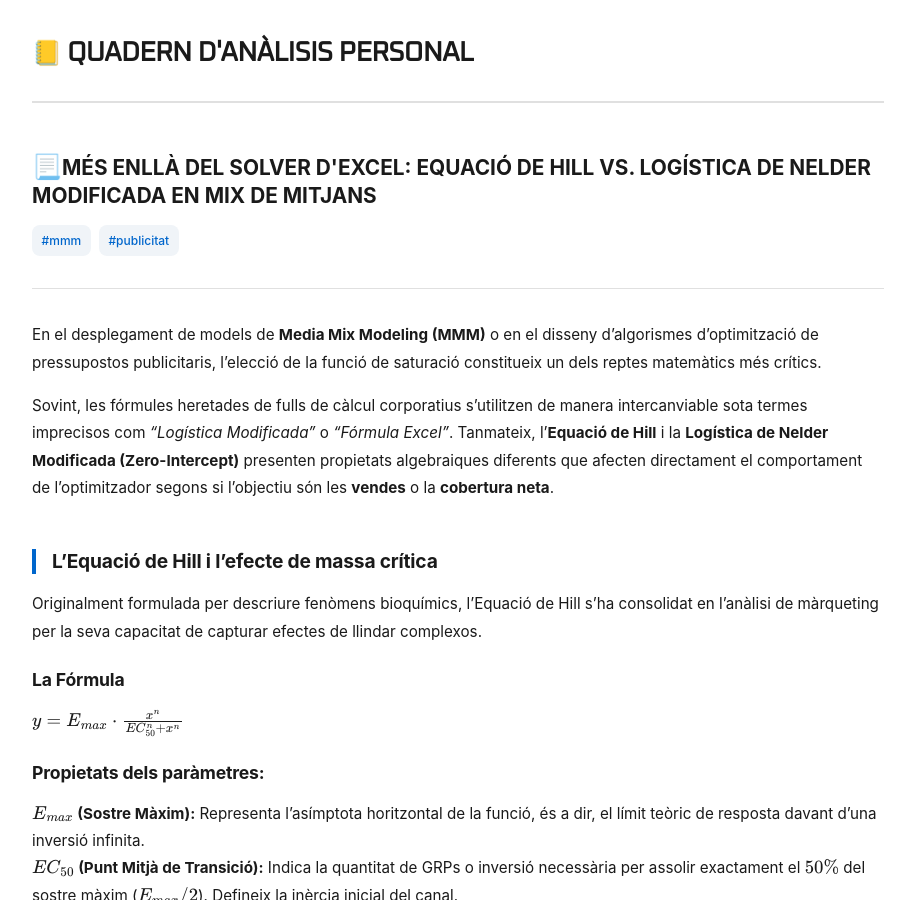
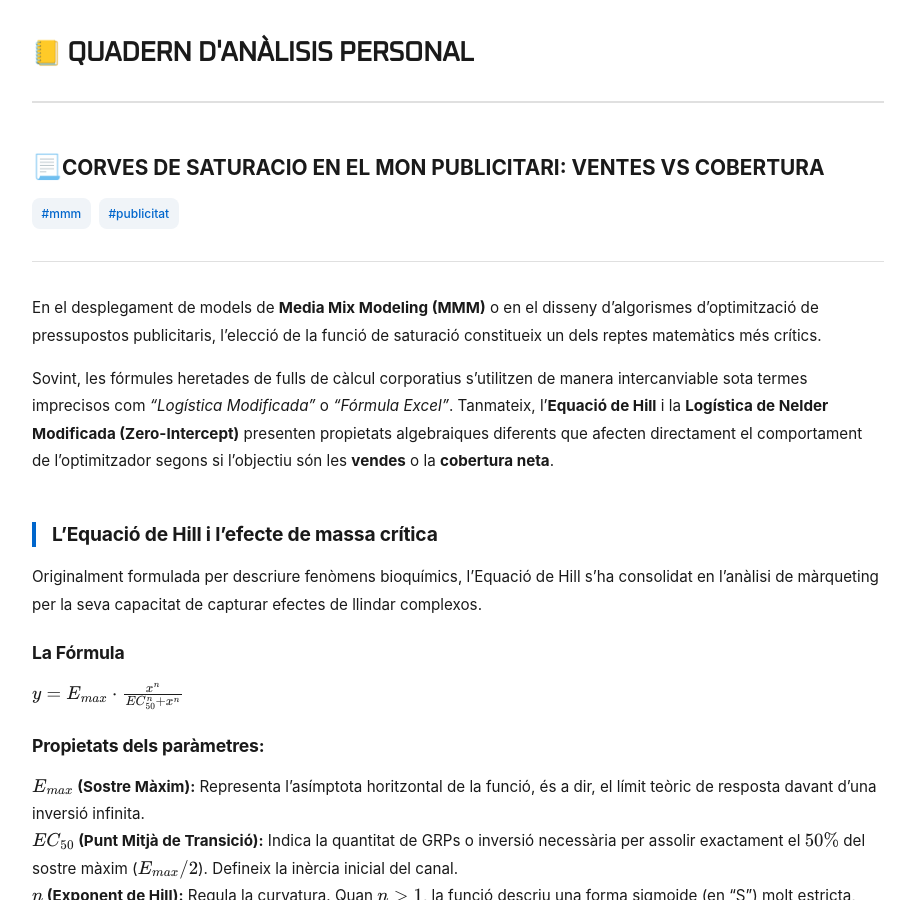
Before and after one commit to alberthr/alberthr.github.io, a Jekyll site: the page built from _posts/2011-04-23-logistica-nelder-hill.md, in a window 1280 px wide and 900 px high. Shown: the whole window, without its empty margins (182-1097 px from the left). Built offline with Jekyll 4.4.1, drawn with Linux system fonts in a browser that asks for light colours; comment, search, counter and statistics services are not loaded.

Commit message:
Update post title and excerpt for clarity

```diff
--- a/_posts/2011-04-23-logistica-nelder-hill.md
+++ b/_posts/2011-04-23-logistica-nelder-hill.md
@@ -1,6 +1,6 @@
 ---
 layout: post
-title: "Més enllà del Solver d'Excel: Equació de Hill vs. Logística de Nelder Modificada en Mix de Mitjans"
+title: "Corves de Saturacio en el mon publicitari: Ventes vs Cobertura"
 tags:
   - mmm
   - publicitat
```
